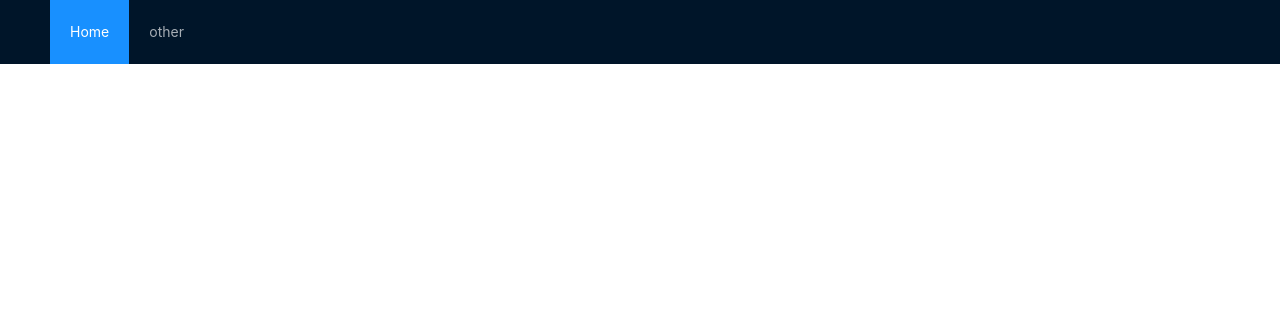
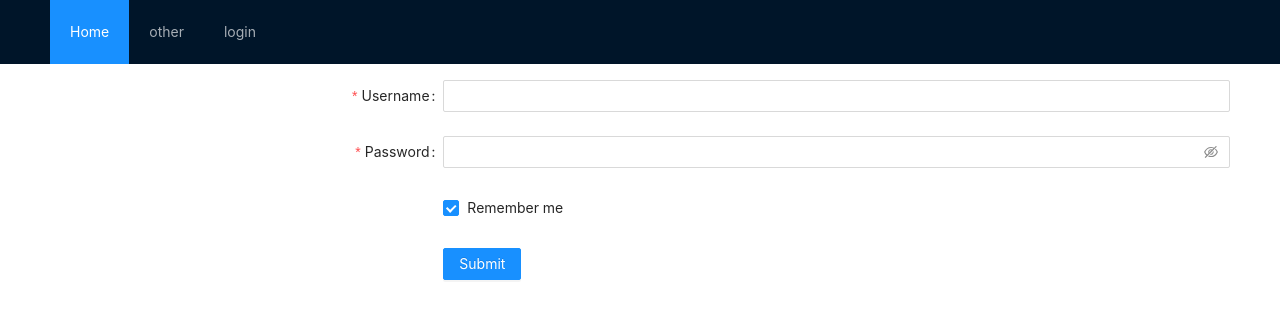
Before and after one commit to phbord/front-marketplace_next, a React (Create React App) app: page /login in a window 1280 px wide. Shown: the top 318 px of the page. Built offline with nearby package versions, Linux system fonts and the light colour scheme.

Commit message:
adding Login and Register

```diff
--- a/src/App.js
+++ b/src/App.js
@@ -5,6 +5,8 @@
 import { Home } from "pages/Home";
 import { Other } from "pages/Other";
 import { Layout } from "antd";
+import { Login } from "pages/Login";
+import { Register } from "pages/Register";
 
 const { Content } = Layout;
 function App() {
@@ -17,8 +19,14 @@
 				<Route exact path="/">
 					<Home />
 				</Route>
-				<Route path="/other">
+				<Route exact path="/other">
 					<Other />
+				</Route>
+				<Route exact path="/login">
+					<Login />
+				</Route>
+				<Route exact path="/register">
+					<Register />
 				</Route>
 			</Switch>
 			</Content>
--- a/src/components/Navbar.js
+++ b/src/components/Navbar.js
@@ -15,6 +15,9 @@
 					<Menu.Item key="2">
 						<Link to="/other">other</Link>
 					</Menu.Item>
+					<Menu.Item key="3">
+						<Link to="/login">login</Link>
+					</Menu.Item>
 				</Menu>
 			</Header>
 		</Layout>
--- /dev/null
+++ b/src/pages/Login.js
@@ -0,0 +1,78 @@
+import React from 'react'
+import { Form, Input, Button, Checkbox } from 'antd';
+
+export const Login = () => {
+	const onFinish = (values) => {
+		console.log('Success:', values);
+	  };
+
+	  const onFinishFailed = (errorInfo) => {
+		console.log('Failed:', errorInfo);
+	  };
+	return (
+		<Form
+			name="basic"
+			labelCol={{
+				span: 8,
+			}}
+			wrapperCol={{
+				span: 16,
+			}}
+			initialValues={{
+				remember: true,
+			}}
+			onFinish={onFinish}
+			onFinishFailed={onFinishFailed}
+			autoComplete="off"
+			style={{paddingTop:"1rem"}}
+		>
+			<Form.Item
+				label="Username"
+				name="username"
+				rules={[
+					{
+						required: true,
+						message: 'Please input your username!',
+					},
+				]}
+			>
+				<Input />
+			</Form.Item>
+
+			<Form.Item
+				label="Password"
+				name="password"
+				rules={[
+					{
+						required: true,
+						message: 'Please input your password!',
+					},
+				]}
+			>
+				<Input.Password />
+			</Form.Item>
+
+			<Form.Item
+				name="remember"
+				valuePropName="checked"
+				wrapperCol={{
+					offset: 8,
+					span: 16,
+				}}
+			>
+				<Checkbox>Remember me</Checkbox>
+			</Form.Item>
+
+			<Form.Item
+				wrapperCol={{
+					offset: 8,
+					span: 16,
+				}}
+			>
+				<Button type="primary" htmlType="submit">
+					Submit
+				</Button>
+			</Form.Item>
+		</Form>
+	)
+}
--- /dev/null
+++ b/src/pages/Register.js
@@ -0,0 +1,78 @@
+import React from 'react'
+import { Form, Input, Button, Checkbox } from 'antd';
+
+export const Register = () => {
+	const onFinish = (values) => {
+		console.log('Success:', values);
+	  };
+
+	  const onFinishFailed = (errorInfo) => {
+		console.log('Failed:', errorInfo);
+	  };
+	return (
+		<Form
+			name="basic"
+			labelCol={{
+				span: 8,
+			}}
+			wrapperCol={{
+				span: 16,
+			}}
+			initialValues={{
+				remember: true,
+			}}
+			onFinish={onFinish}
+			onFinishFailed={onFinishFailed}
+			autoComplete="off"
+			style={{ paddingTop: "1rem" }}
+		>
+			<Form.Item
+				label="Username"
+				name="username"
+				rules={[
+					{
+						required: true,
+						message: 'Please input your username!',
+					},
+				]}
+			>
+				<Input />
+			</Form.Item>
+
+			<Form.Item
+				label="Password"
+				name="password"
+				rules={[
+					{
+						required: true,
+						message: 'Please input your password!',
+					},
+				]}
+			>
+				<Input.Password />
+			</Form.Item>
+
+			<Form.Item
+				name="remember"
+				valuePropName="checked"
+				wrapperCol={{
+					offset: 8,
+					span: 16,
+				}}
+			>
+				<Checkbox>Remember me</Checkbox>
+			</Form.Item>
+
+			<Form.Item
+				wrapperCol={{
+					offset: 8,
+					span: 16,
+				}}
+			>
+				<Button type="primary" htmlType="submit">
+					Submit
+				</Button>
+			</Form.Item>
+		</Form>
+	)
+}
```
